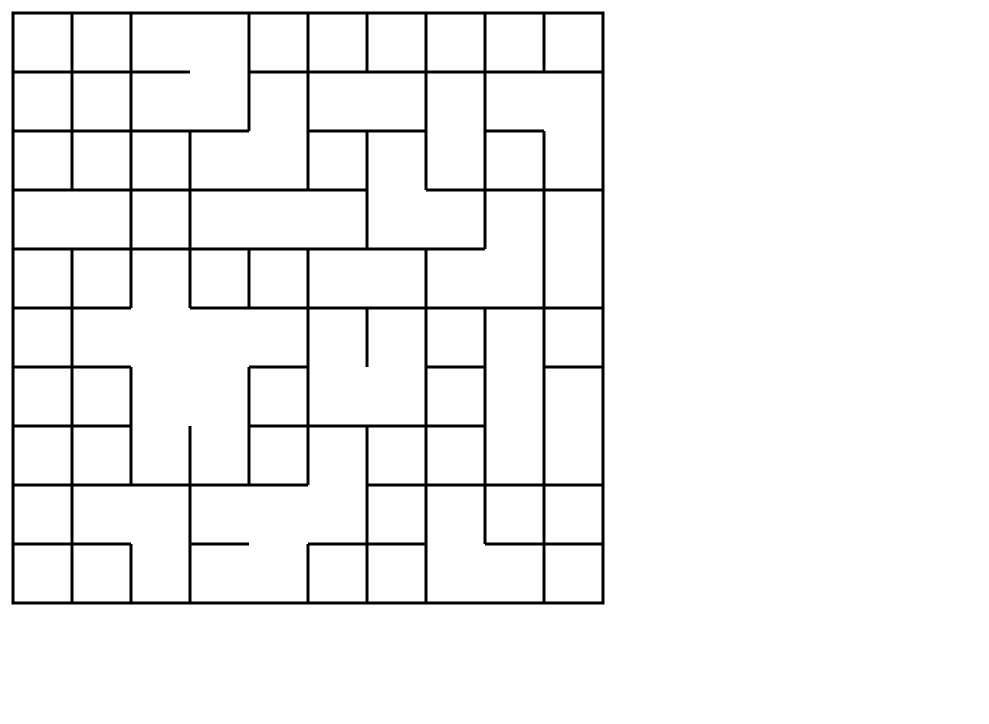
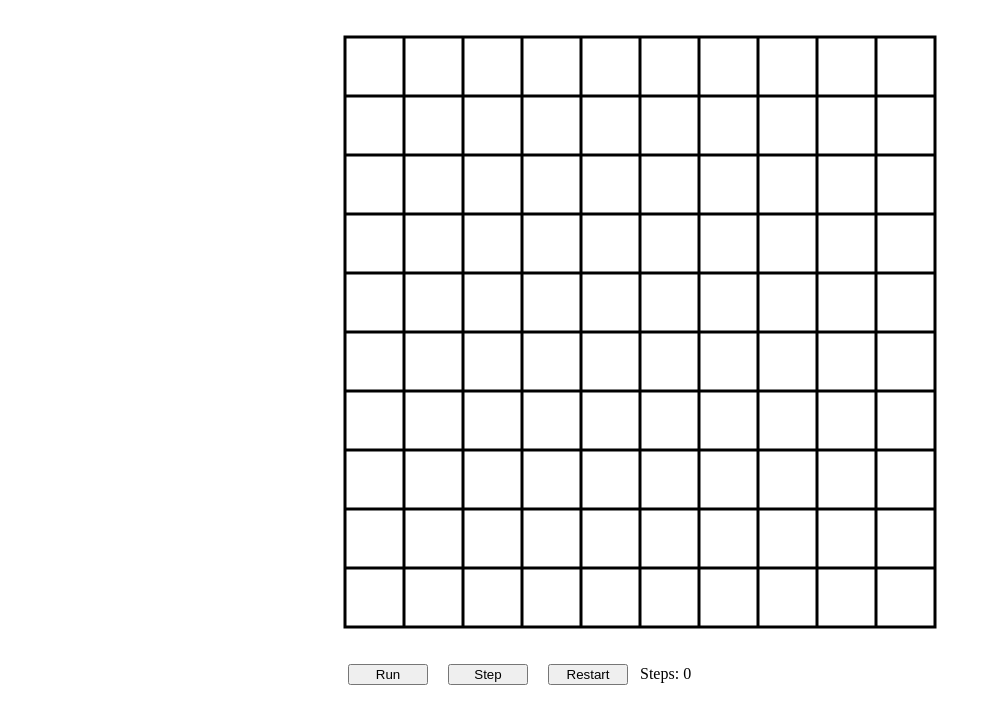
Before and after one commit to reskillamericans/code-challenges, a website: page maze-challenge.html in a window 1280 px wide. Shown: the whole page, without its empty margins (0-989 px from the left). Drawn offline with Linux system fonts and the light colour scheme.

Commit message:
Pause and run control of execution.

```diff
--- a/maze-challenge.html
+++ b/maze-challenge.html
@@ -5,6 +5,25 @@
     <meta http-equiv='X-UA-Compatible' content='IE=edge'>
     <title>Maze Generator Sample</title>
     <meta name='viewport' content='width=device-width, initial-scale=1'>
+    <style>
+        body {
+            margin: 1rem;
+        }
+        canvas {
+            display: block;
+            margin: 2rem auto;
+        }
+
+        #panel {
+            margin: auto;
+            width: 600px
+        }
+
+        button {
+            margin: 0 0.5rem;
+            width: 5rem;
+        }
+    </style>
 </head>
 <body>
 
--- a/scripts/maze-challenge.js
+++ b/scripts/maze-challenge.js
@@ -5,33 +5,96 @@ export {Grid, runChallenge};
 
 const delay = 100;
 
-function runChallenge(solution) {
+// paused, run, or step, complete
+let mode = 'paused';
+let steps = 0;
+let stepsText;
+let grid;
+let solution;
+let ctx;
+
+// Solution generator.
+let soln;
+
+function runChallenge(solutionArg) {
     let canvasSize = 600
-    let grid = new Grid(10, canvasSize);
+    grid = new Grid(10, canvasSize);
+    solution = solutionArg;
 
     let stage = document.getElementById('challenge');
     stage.innerHTML = `
-        <canvas width="${canvasSize}" height="${canvasSize}" id=grid></canvas>
+        <canvas id="grid" width="${canvasSize}" height="${canvasSize}"></canvas>
+        <div id="panel">
+            <button id="pause-run-btn">Run</button>
+            <button id="step-btn">Step</button>
+            <button id="restart-btn">Restart</button>
+            Steps: <span id="steps">${steps}</span>
+        </div>
     `;
 
-    let ctx = document.getElementById('grid').getContext('2d');
+    ctx = document.getElementById('grid').getContext('2d');
     grid.draw(ctx);
 
-    // Create generator (asyc function that yields).
-    let soln = solution(grid);
+    stepsText = document.getElementById('steps');
 
-    animate(ctx, grid, soln);
+    let pauseRunBtn = document.getElementById('pause-run-btn');
+    pauseRunBtn.addEventListener('click', () => {
+        if (mode === 'step') {
+            return;
+        }
+        mode = mode === 'paused' ? 'run' : 'paused';
+        pauseRunBtn.innerText = mode === 'run' ? "Pause" : "Run";
+        console.log(mode);
+    });
+
+    let stepBtn = document.getElementById('step-btn');
+    stepBtn.addEventListener('click', () => {
+        mode = 'step';
+        pauseRunBtn.innerText = 'Run';
+    });
+
+    let restartBtn = document.getElementById('restart-btn');
+    restartBtn.addEventListener('click', () => {
+        soln = undefined;
+        mode = 'paused';
+        pauseRunBtn.innerText = 'Run';
+        grid = new Grid(10, canvasSize);
+        steps = 0;
+        grid.draw(ctx);
+        stepsText.innerText = `${steps}`;
+    });
+
+    animate();
 }
 
-function animate(ctx, grid, soln) {
+function animate() {
     // After a delay - request the next frame to be drawn - but
     // only allow next "step" in the solution (defined by yield).
-    setTimeout(() => requestAnimationFrame(() => animate(ctx, grid, soln)), delay);
-    grid.draw(ctx);
-    try {
-        soln.next();
-    } catch (e) {
-        console.log(`Solution threw an exception: ${e}`);
+    setTimeout(() => requestAnimationFrame(() => animate()), delay);
+    if (mode === 'run' || mode === 'step') {
+        if (soln === undefined) {
+            try {
+                soln = solution(grid);
+            } catch (e) {
+                console.log(`Solution threw an exception: ${e}`);
+                mode = 'complete';
+            }
+            steps++;
+        } else {
+            try {
+                soln.next();
+                steps++;
+            } catch (e) {
+                console.log(`Solution threw an exception: ${e}`);
+                mode = 'complete';
+            }
+        }
+        grid.draw(ctx);
+        stepsText.innerText = `${steps}`;
+        // Step is a 1-shot.
+        if (mode === 'step') {
+            mode = 'paused';
+        }
     }
 }
 
@@ -88,10 +151,10 @@ class Grid {
     cell(rw, col) {
         let i = rw * this.size + col;
         // Allocate the cell if not created already.
-        if (this.cell[i] === undefined) {
-            this.cell[i] = new Cell(this, rw, col);
+        if (this.cells[i] === undefined) {
+            this.cells[i] = new Cell(this, rw, col);
         }
-        return this.cell[i];
+        return this.cells[i];
     }
 
     wallIndex(rw, col, dir) {
```
